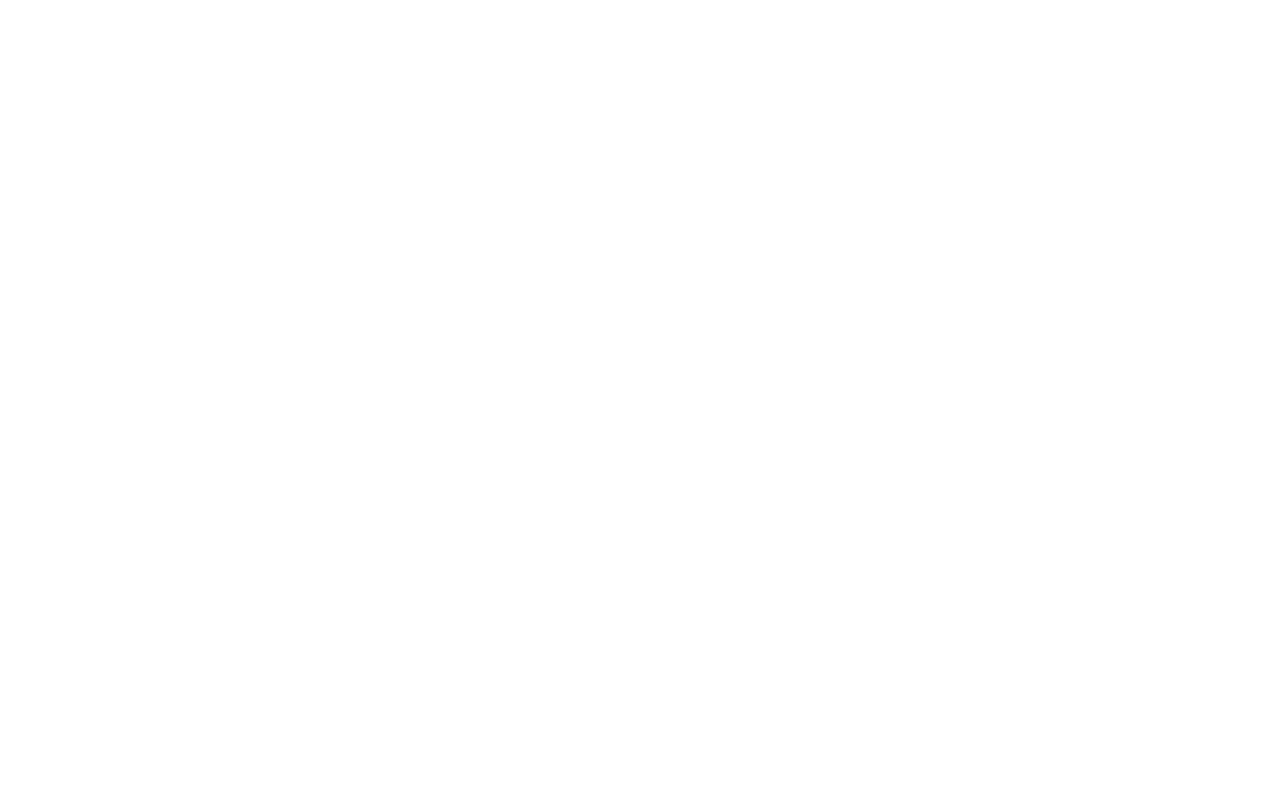
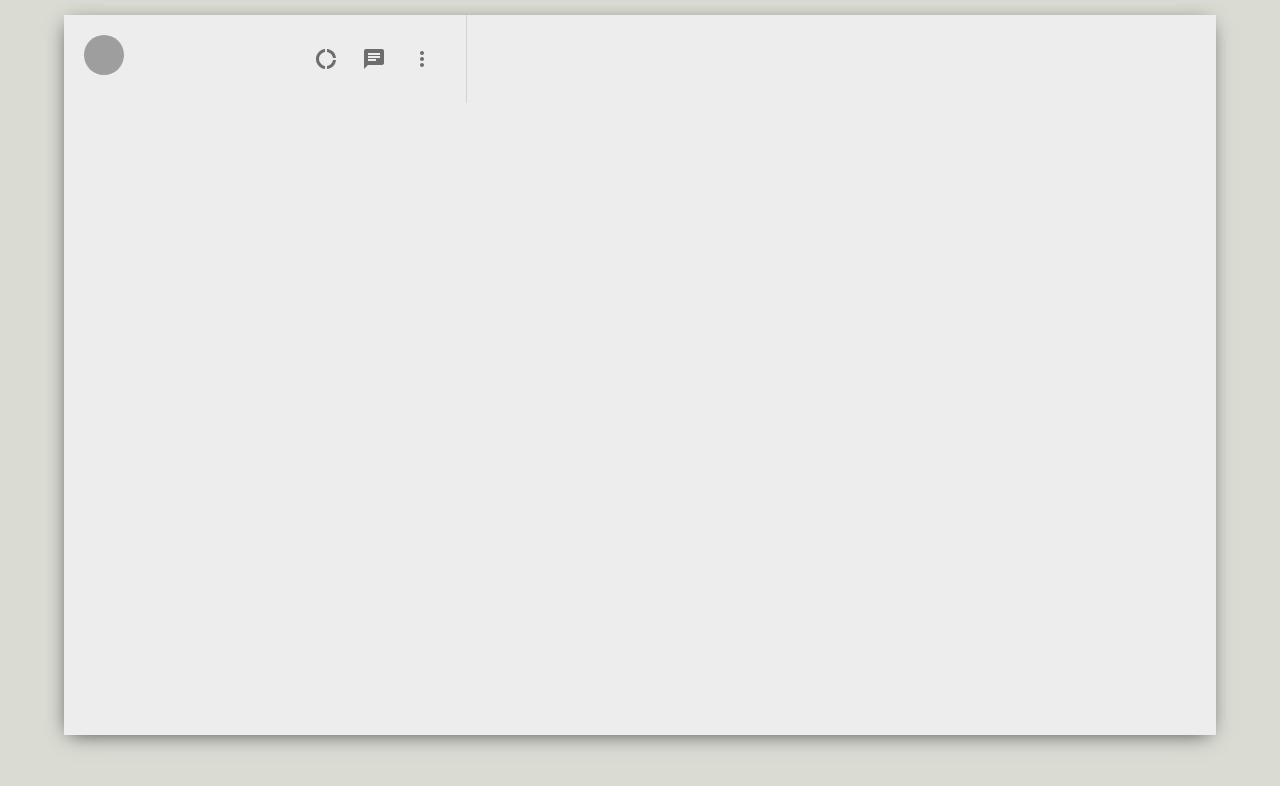
Before and after one commit to Aniket101299/whatsapp_clone, a React (Create React App) app in the folder whatsapp_frontend/: page / in a window 1280 px wide. Shown: the top 786 px of the page. Built offline with nearby package versions, Linux system fonts and the light colour scheme; grey boxes are pictures that could not be loaded.

Commit message:
using material ui icons sidebar header part is done

```diff
--- a/whatsapp_frontend/src/App.css
+++ b/whatsapp_frontend/src/App.css
@@ -1,38 +1,14 @@
-.App {
-  text-align: center;
+.app{
+  display: grid;
+  place-items: center;
+  height: 100vh;
+  background-color: #dadbd3;
 }
-
-.App-logo {
-  height: 40vmin;
-  pointer-events: none;
+.app_body{
+  display: flex;
+  background-color: #ededed;
+  margin-top: -50px;
+  height: 90vh;
+  width: 90vw;
+  box-shadow: -1px 4px 20px -6px rgba(0,0,0,0.75);
 }
-
-@media (prefers-reduced-motion: no-preference) {
-  .App-logo {
-    animation: App-logo-spin infinite 20s linear;
-  }
-}
-
-.App-header {
-  background-color: #282c34;
-  min-height: 100vh;
-  display: flex;
-  flex-direction: column;
-  align-items: center;
-  justify-content: center;
-  font-size: calc(10px + 2vmin);
-  color: white;
-}
-
-.App-link {
-  color: #61dafb;
-}
-
-@keyframes App-logo-spin {
-  from {
-    transform: rotate(0deg);
-  }
-  to {
-    transform: rotate(360deg);
-  }
-}
--- a/whatsapp_frontend/src/App.js
+++ b/whatsapp_frontend/src/App.js
@@ -5,7 +5,7 @@
 
 function App() {
   return (
-    <div className="App">
+    <div className="app">
       <div className="app_body">
         <Sidebar />
         <Chat />
--- a/whatsapp_frontend/src/Sidebar.css
+++ b/whatsapp_frontend/src/Sidebar.css
@@ -0,0 +1,22 @@
+.sidebar{
+    display: flex;
+    flex-direction: column;
+    flex: 0.35;
+}
+.sidebar_header{
+    display: flex;
+    justify-content: space-between;
+    padding: 20px;
+    border-right: 1px solid lightgray;
+}
+.sidebar_headerRight{
+    display: flex;
+    align-items: center;
+    justify-content: space-between;
+    min-width: 10vw;
+}
+/* .MuiSvgIcon-root default className given to icons in material ui */
+.sidebar_headerRight > .MuiSvgIcon-root{
+    margin-left: 2vw;;
+    font-size: 24px !important;
+}
--- a/whatsapp_frontend/src/Sidebar.js
+++ b/whatsapp_frontend/src/Sidebar.js
@@ -1,9 +1,27 @@
 import React from 'react';
+import "./Sidebar.css";
+import  DonutLargeIcon  from '@material-ui/icons/DonutLarge';
+import { Avatar, IconButton } from '@material-ui/core';
+import ChatIcon from "@material-ui/icons/Chat";
+import MoreVertIcon from "@material-ui/icons/MoreVert";
 
 function Sidebar() {
   return (
-    <div>
-
+    <div className="sidebar">
+        <div className='sidebar_header'>
+        <Avatar src="https://tse3.mm.bing.net/th?id=OIP.OJMH1q9cS-AFG308T5O_PQHaLH&pid=Api&P=0"/>
+      <div className='sidebar_headerRight'>
+        <IconButton>
+        <DonutLargeIcon />
+        </IconButton>
+        <IconButton>
+        <ChatIcon />
+        </IconButton>
+        <IconButton>
+        <MoreVertIcon />
+        </IconButton>
+      </div>
+     </div>
     </div>
   )
 }
```
